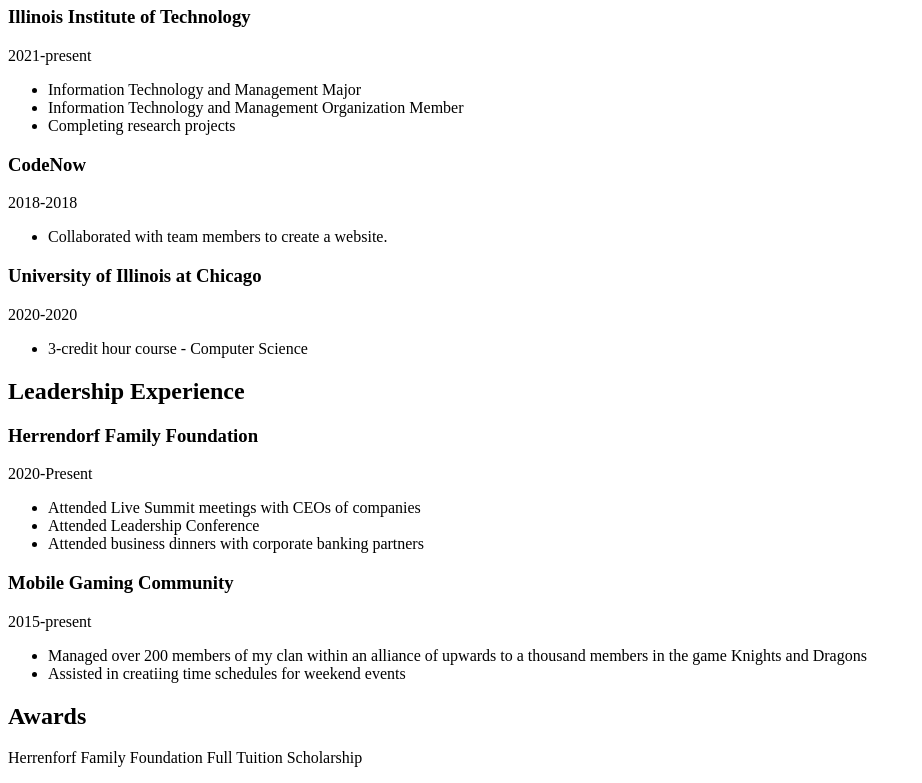
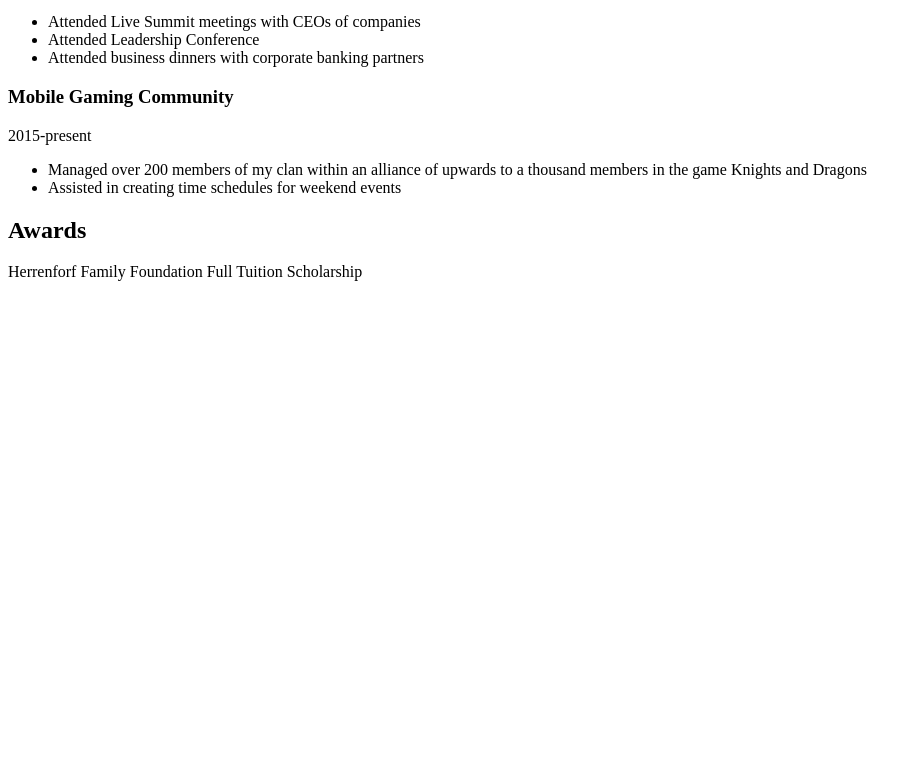
Before and after one commit to adrianhamel/Project1, a plain HTML site: page index.html in a window 1280 px wide. Shown: the part 1081-1864 px from the top of the page, without its empty margins (0-922 px from the left). After the commit the page ends 1378 px from the top, so only its background shows below. Drawn offline with Linux system fonts and the light colour scheme.

Commit message:
Updated index.html to fix grammar issues

```diff
--- a/index.html
+++ b/index.html
@@ -69,7 +69,7 @@
       <p>2015-present</p>
       <ul>
         <li>Managed over 200 members of my clan within an alliance of upwards to a thousand members in the game Knights and Dragons</li>
-        <li>Assisted in creatiing time schedules for weekend events</li>
+        <li>Assisted in creating time schedules for weekend events</li>
       </ul>
     </section>
 
```
Also changed, not shown: Images/Headshot.jpg (deleted), Images/arch.jpg (deleted), Images/cat.jpg (deleted), Images/ramen1.jpg (deleted), Images/ramen2.jpg (deleted), Images/ribs.jpg (deleted), Images/skyline.jpg (deleted), Images/sunrise.jpg (deleted).
